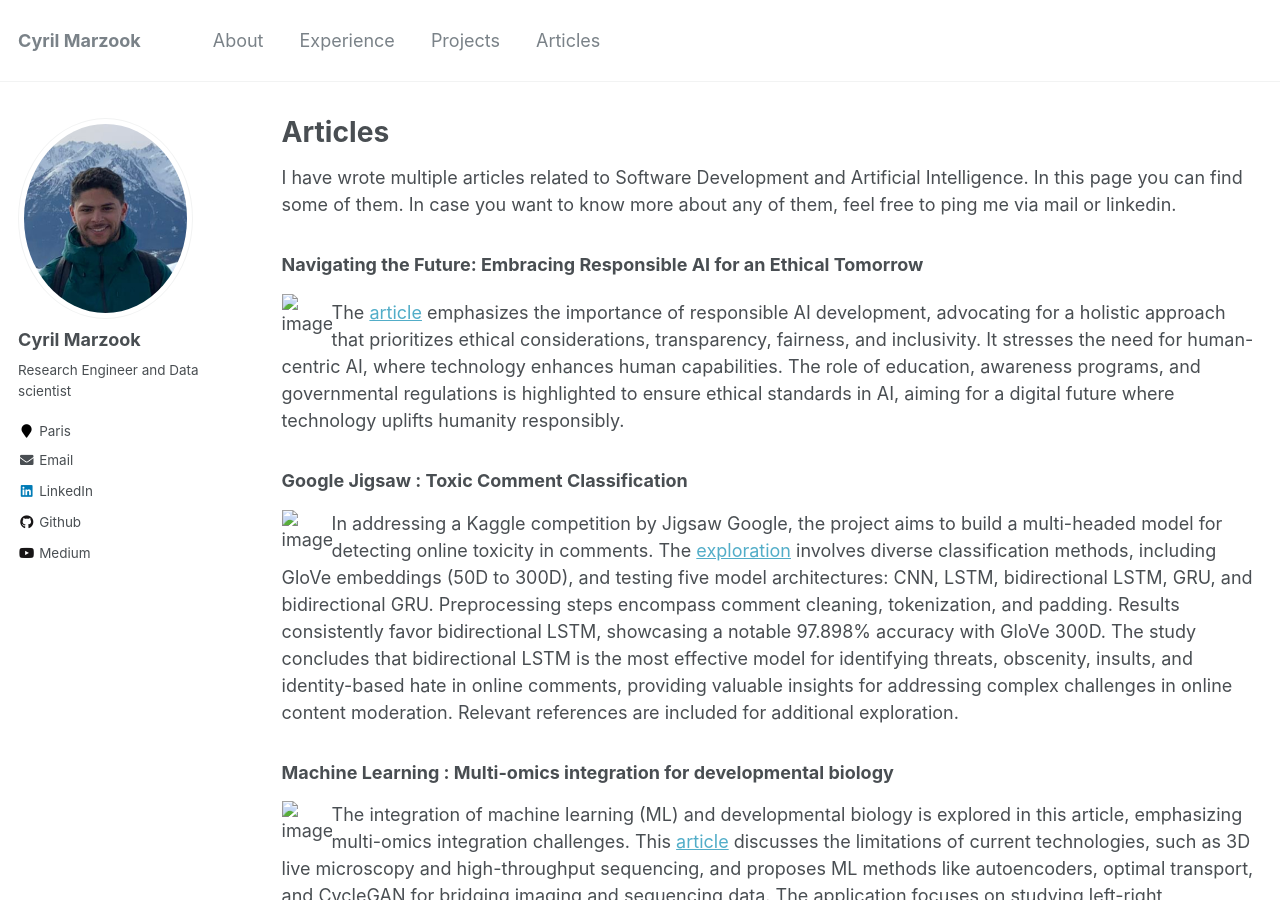
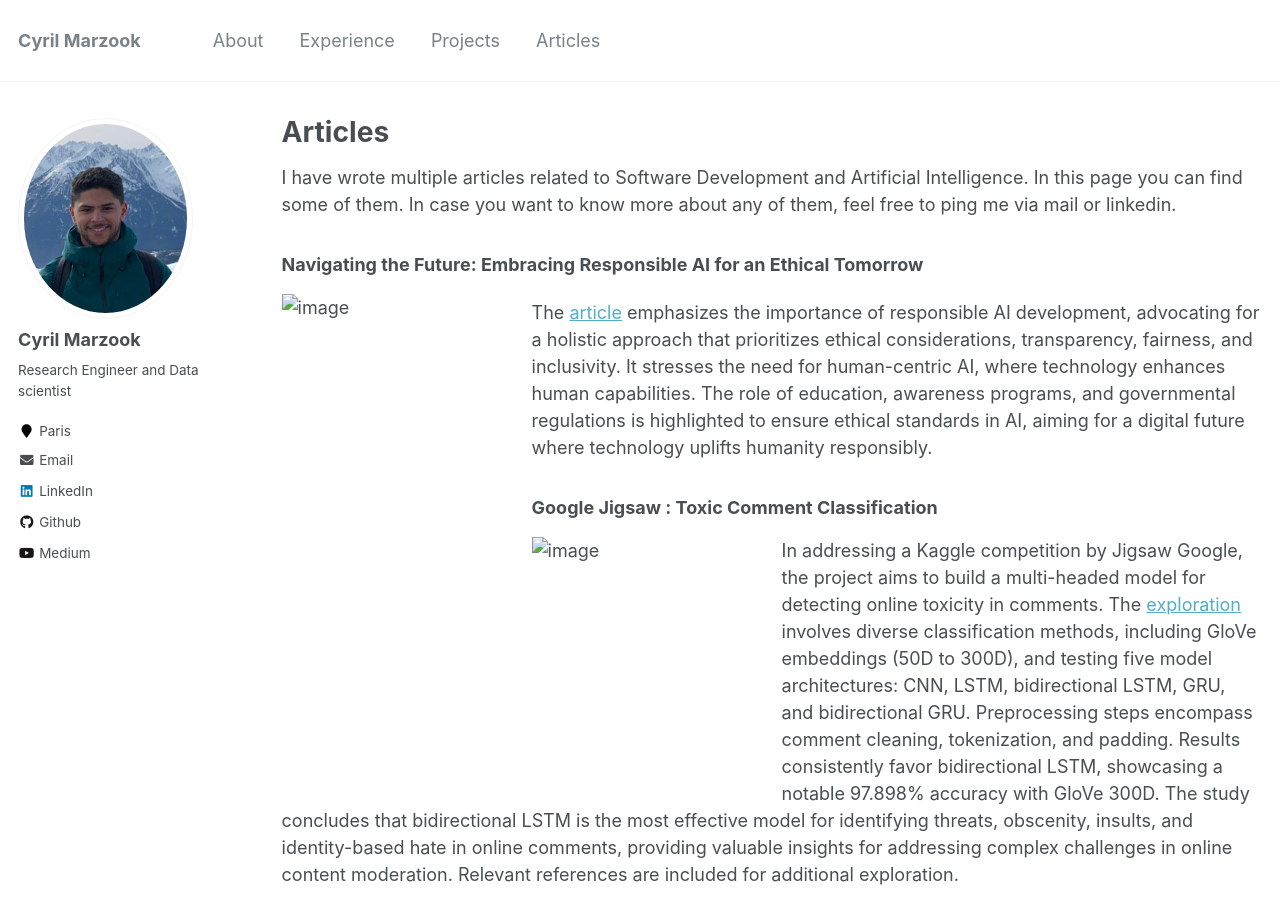
Before and after one commit to marzookcyril/marzookcyril.github.io, a Jekyll site: the page built from _pages/articles.md, in a window 1280 px wide and 900 px high. Built offline with Jekyll 4.4.1, drawn with Linux system fonts in a browser that asks for light colours.

Commit message:
change image size

```diff
--- a/_pages/articles.md
+++ b/_pages/articles.md
@@ -10,16 +10,16 @@ author_profile: true
 I have wrote multiple articles related to Software Development and Artificial Intelligence. In this page you can find some of them. In case you want to know more about any of them, feel free to ping me via mail or linkedin.
 
 ### Navigating the Future: Embracing Responsible AI for an Ethical Tomorrow
-![image](images/responsible.png){: style="float: left" width="50px" height="50px"}
+![image](images/responsible.png){: style="float: left" width="250px" height="250px"}
 
 The [article](https://medium.com/@cyrilmarzook/navigating-the-future-embracing-responsible-ai-for-an-ethical-tomorrow-cf9fddcb8c06) emphasizes the importance of responsible AI development, advocating for a holistic approach that prioritizes ethical considerations, transparency, fairness, and inclusivity. It stresses the need for human-centric AI, where technology enhances human capabilities. The role of education, awareness programs, and governmental regulations is highlighted to ensure ethical standards in AI, aiming for a digital future where technology uplifts humanity responsibly.
 
 
 ### Google Jigsaw : Toxic Comment Classification
-![image](images/jigsaw.png){: style="float: left" width="50px" height="50px"}
+![image](images/jigsaw.png){: style="float: left" width="250px" height="250px"}
 In addressing a Kaggle competition by Jigsaw Google, the project aims to build a multi-headed model for detecting online toxicity in comments. The [exploration](https://medium.com/@cyrilmarzook/google-jigsaw-toxic-comment-classification-727e38e988a1) involves diverse classification methods, including GloVe embeddings (50D to 300D), and testing five model architectures: CNN, LSTM, bidirectional LSTM, GRU, and bidirectional GRU. Preprocessing steps encompass comment cleaning, tokenization, and padding. Results consistently favor bidirectional LSTM, showcasing a notable 97.898% accuracy with GloVe 300D. The study concludes that bidirectional LSTM is the most effective model for identifying threats, obscenity, insults, and identity-based hate in online comments, providing valuable insights for addressing complex challenges in online content moderation. Relevant references are included for additional exploration.
 
 
 ### Machine Learning : Multi-omics integration for developmental biology
-![image](images/omics.png){: style="float: left" width="50px" height="50px"}
+![image](images/omics.png){: style="float: left" width="250px" height="250px"}
 The integration of machine learning (ML) and developmental biology is explored in this article, emphasizing multi-omics integration challenges. This [article](https://medium.com/@cyrilmarzook/machine-learning-multi-omics-integration-for-developmental-biology-e3baeaf1d601) discusses the limitations of current technologies, such as 3D live microscopy and high-throughput sequencing, and proposes ML methods like autoencoders, optimal transport, and CycleGAN for bridging imaging and sequencing data. The application focuses on studying left-right asymmetry in Caenorhabditis elegans embryonic development, using 3D imaging and scRNAseq. Despite imperfections, the article concludes that ML advancements significantly contribute to understanding developmental processes. Relevant references, including Hermann et al. (2000), Nitzan et al. (2019), Villoutreix et al. (2017), and Yang et al. (2021), offer additional insights.
```
